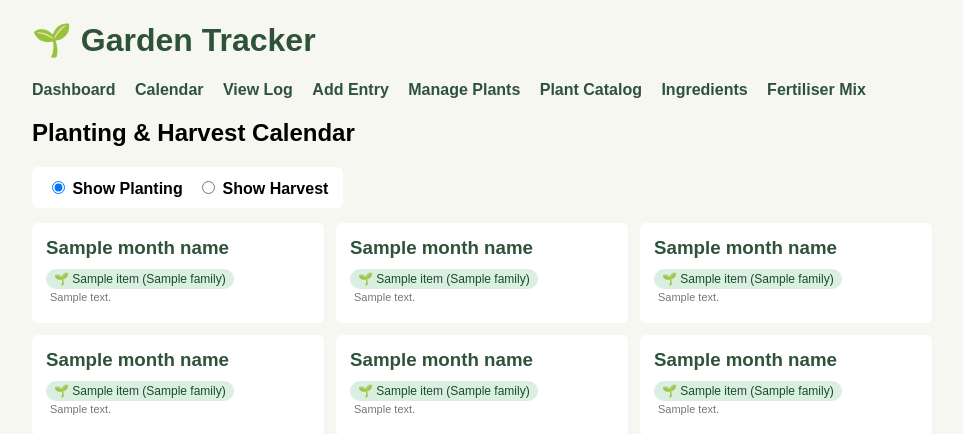
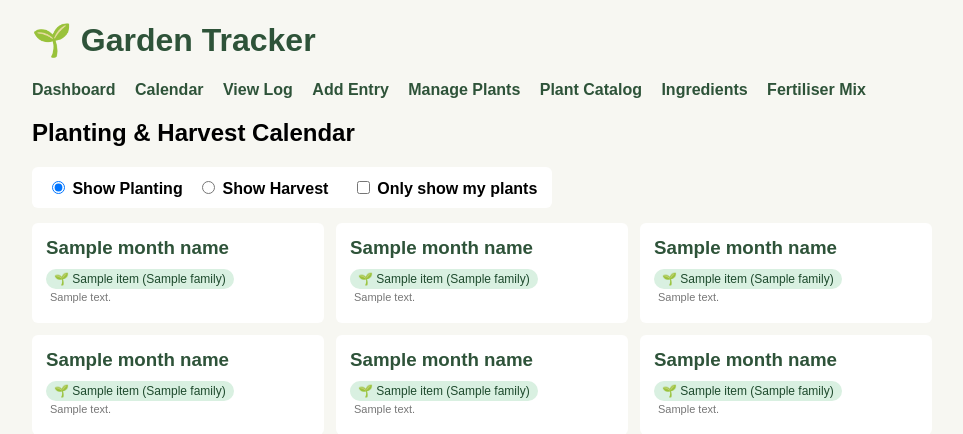
Before and after one commit to WarlockAUS/garden-tracker, a Flask app: template templates/calendar.html in a window 1280 px wide. Shown: the top 434 px of the page, without its empty margins (158-1121 px from the left). Run offline with Flask 3, Linux system fonts and the light colour scheme; the template is opened without the code that fills it: most values are stand-ins (such as "Sample title", 1, 10 or a date in 2020); parts of the project's set-up code (start-up, migrations or seed data) failed here and were passed over.

Commit message:
Refactor calendar view and filter functionality
Updated calendar filters to apply changes based on user selection.

```diff
--- a/templates/calendar.html
+++ b/templates/calendar.html
@@ -4,10 +4,13 @@
 
 <div class="filter-bar">
     <label style="display:inline; margin-right:10px;">
-        <input type="radio" name="cal_view" value="planting" checked onchange="toggleCalView()" style="width:auto; display:inline;"> Show Planting
+        <input type="radio" name="cal_view" value="planting" checked onchange="applyFilters()" style="width:auto; display:inline;"> Show Planting
+    </label>
+    <label style="display:inline; margin-right:20px;">
+        <input type="radio" name="cal_view" value="harvest" onchange="applyFilters()" style="width:auto; display:inline;"> Show Harvest
     </label>
     <label style="display:inline;">
-        <input type="radio" name="cal_view" value="harvest" onchange="toggleCalView()" style="width:auto; display:inline;"> Show Harvest
+        <input type="checkbox" id="onlyMineCheckbox" onchange="applyFilters()" style="width:auto; display:inline;"> Only show my plants
     </label>
 </div>
 
@@ -19,7 +22,7 @@
         <div class="cal-planting-section">
             {% if data[m].planting %}
                 {% for item in data[m].planting %}
-                <div>
+                <div class="cal-item" data-mine="{{ 'true' if item.mine else 'false' }}">
                     <span class="tag tag-plant">🌱 {{ item.name }}{% if item.family %} ({{ item.family }}){% endif %}</span>
                     {% if item.note %}<div style="font-size:11px; color:#777; margin:0 0 6px 4px;">{{ item.note }}</div>{% endif %}
                 </div>
@@ -32,7 +35,7 @@
         <div class="cal-harvest-section" style="display:none;">
             {% if data[m].harvesting %}
                 {% for item in data[m].harvesting %}
-                <span class="tag tag-harvest">🧺 {{ item.name }}</span>
+                <span class="tag tag-harvest cal-item" data-mine="{{ 'true' if item.mine else 'false' }}">🧺 {{ item.name }}</span>
                 {% endfor %}
             {% else %}
                 <p style="color:#999; margin:0;">Nothing to harvest</p>
@@ -44,16 +47,20 @@
 </div>
 
 <script>
-function toggleCalView() {
+function applyFilters() {
     var view = document.querySelector('input[name="cal_view"]:checked').value;
-    var plantingSections = document.querySelectorAll('.cal-planting-section');
-    var harvestSections = document.querySelectorAll('.cal-harvest-section');
+    var onlyMine = document.getElementById('onlyMineCheckbox').checked;
 
-    plantingSections.forEach(function(el) {
+    document.querySelectorAll('.cal-planting-section').forEach(function(el) {
         el.style.display = (view === 'planting') ? 'block' : 'none';
     });
-    harvestSections.forEach(function(el) {
+    document.querySelectorAll('.cal-harvest-section').forEach(function(el) {
         el.style.display = (view === 'harvest') ? 'block' : 'none';
+    });
+
+    document.querySelectorAll('.cal-item').forEach(function(el) {
+        var show = !onlyMine || el.dataset.mine === 'true';
+        el.style.display = show ? '' : 'none';
     });
 }
 </script>
```
